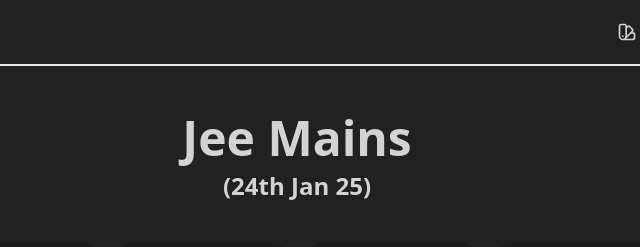
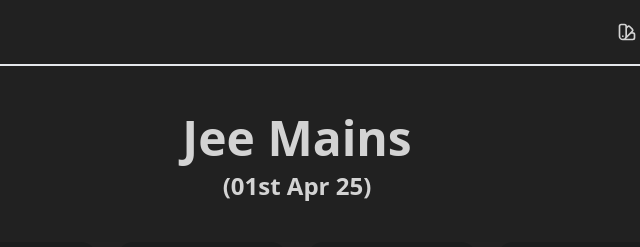
Before and after one commit to kewonit/Timekeeper, an Astro site: page /exams/jeemains in a window 1280 px wide. Shown: the top 247 px of the page, 343-983 px from the left. Built offline with nearby package versions, Linux system fonts and the light colour scheme; Astro itself is replaced by a stand-in of ours.

Commit message:
Update jeemains.astro

```diff
--- a/src/pages/exams/jeemains.astro
+++ b/src/pages/exams/jeemains.astro
@@ -16,7 +16,7 @@ import Minibar from "../../components/minibar.svelte";
           Jee Mains <br />
         </h1>
         <h2 class="text-2xl md:text-2xl font-bold text-center pt-2 pb-10">
-          (24th Jan 25)
+          (01st Apr 25)
         </h2>
         <div class="pb-16" id="timer1"></div>
       </div>
```
